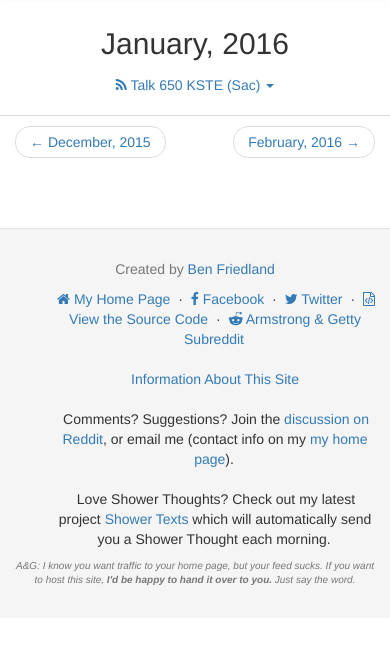
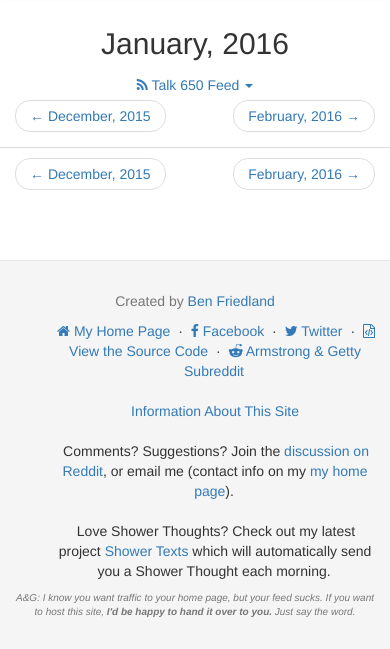
Before and after one commit to ben174/angrates, a Django app: page /650/2016/1/ in a window 390 px wide. Shown: the part 55-704 px from the top of the page. Run offline with Django 3.2, Linux system fonts and the light colour scheme; data that the repository does not hold is empty; some libraries are stand-ins or nearby versions.

Commit message:
Mobile fixes

```diff
--- a/podcasts/templates/base.html
+++ b/podcasts/templates/base.html
@@ -59,15 +59,15 @@
                     <li class="dropdown">
                         {% if feed == '650' %}
                             <a href="#" class="dropdown-toggle" data-toggle="dropdown" role="button" aria-haspopup="true"
-                               aria-expanded="false"><i class="fa fa-rss"></i> Talk 650 KSTE (Sac) <span class="caret"></span></a>
+                               aria-expanded="false"><i class="fa fa-rss"></i> Talk 650 Feed <span class="caret"></span></a>
                             <ul class="dropdown-menu">
-                                <li><a href="{{ alt_link }}">Switch to Talk 910 (San Francisco) Feed</a></li>
+                                <li><a href="{{ alt_link }}">Talk 910 Feed</a></li>
                             </ul>
                         {% else %}
                             <a href="#" class="dropdown-toggle" data-toggle="dropdown" role="button" aria-haspopup="true"
-                               aria-expanded="false"><i class="fa fa-rss"></i> Talk 910 (SF) <span class="caret"></span></a>
+                               aria-expanded="false"><i class="fa fa-rss"></i> Talk 910 Feed <span class="caret"></span></a>
                             <ul class="dropdown-menu">
-                                <li><a href="{{ alt_link }}">Switch to Talk 650 (Sacramento) Feed</a></li>
+                                <li><a href="{{ alt_link }}">Talk 650 Feed</a></li>
                             </ul>
                         {% endif %}
                     </li>
--- a/podcasts/templates/blocks/feed_toggle.html
+++ b/podcasts/templates/blocks/feed_toggle.html
@@ -5,15 +5,15 @@
 
 {% if feed == '650' %}
     <a href="#" class="dropdown-toggle" data-toggle="dropdown" role="button" aria-haspopup="true"
-       aria-expanded="false"><i class="fa fa-rss"></i> Talk 650 KSTE (Sac) <span class="caret"></span></a>
+       aria-expanded="false"><i class="fa fa-rss"></i> Talk 650 Feed <span class="caret"></span></a>
     <ul class="dropdown-menu">
-        <li><a href="{{ alt_link }}">Switch to Talk 910 (San Francisco) Feed</a></li>
+        <li><a href="{{ alt_link }}">Talk 910 Feed</a></li>
     </ul>
 {% else %}
     <a href="#" class="dropdown-toggle" data-toggle="dropdown" role="button" aria-haspopup="true"
-       aria-expanded="false"><i class="fa fa-rss"></i> Talk 910 (SF) <span class="caret"></span></a>
+       aria-expanded="false"><i class="fa fa-rss"></i> Talk 910 Feed <span class="caret"></span></a>
     <ul class="dropdown-menu">
-        <li><a href="{{ alt_link }}">Switch to Talk 650 (Sacramento) Feed</a></li>
+        <li><a href="{{ alt_link }}">Talk 650 Feed</a></li>
     </ul>
 {% endif %}
   </li>
--- a/podcasts/templates/podcasts/hour_archive_month.html
+++ b/podcasts/templates/podcasts/hour_archive_month.html
@@ -25,6 +25,12 @@
                     {% include "blocks/feed_toggle.html" %}
                 </li>
                 <li class="next hidden-sm hidden-xs"><a href="{% url 'archive_month' feed=feed month=next_month.month year=next_month.year %}">{{ next_month|date:"F" }} <span aria-hidden="true">&rarr;</span></a></li>
+            </ul>
+        </nav>
+        <nav class="hidden-md hidden-lg">
+            <ul class="pager">
+                <li class="previous"><a href="{% url 'archive_month' feed=feed month=previous_month.month year=previous_month.year %}"><span aria-hidden="true">&larr;</span> {{ previous_month|date:"F, Y" }}</a></li>
+                <li class="next"><a href="{% url 'archive_month' feed=feed month=next_month.month year=next_month.year %}">{{ next_month|date:"F, Y" }} <span aria-hidden="true">&rarr;</span></a></li>
             </ul>
         </nav>
         <div class="row five-cols calendar">
--- a/static/js/calendar.js
+++ b/static/js/calendar.js
@@ -9,7 +9,7 @@
 
 function applyDateClasses() {
     $(".date").each(function(i, item) {
-        $(item).children(".hours").html().trim() == ''
+        $(item).find(".hours").html().trim() == ''
 
     });
 
```
Also changed, not shown: podcasts/templates/podcasts/hour_archive_day.html (+4 -4 lines).
